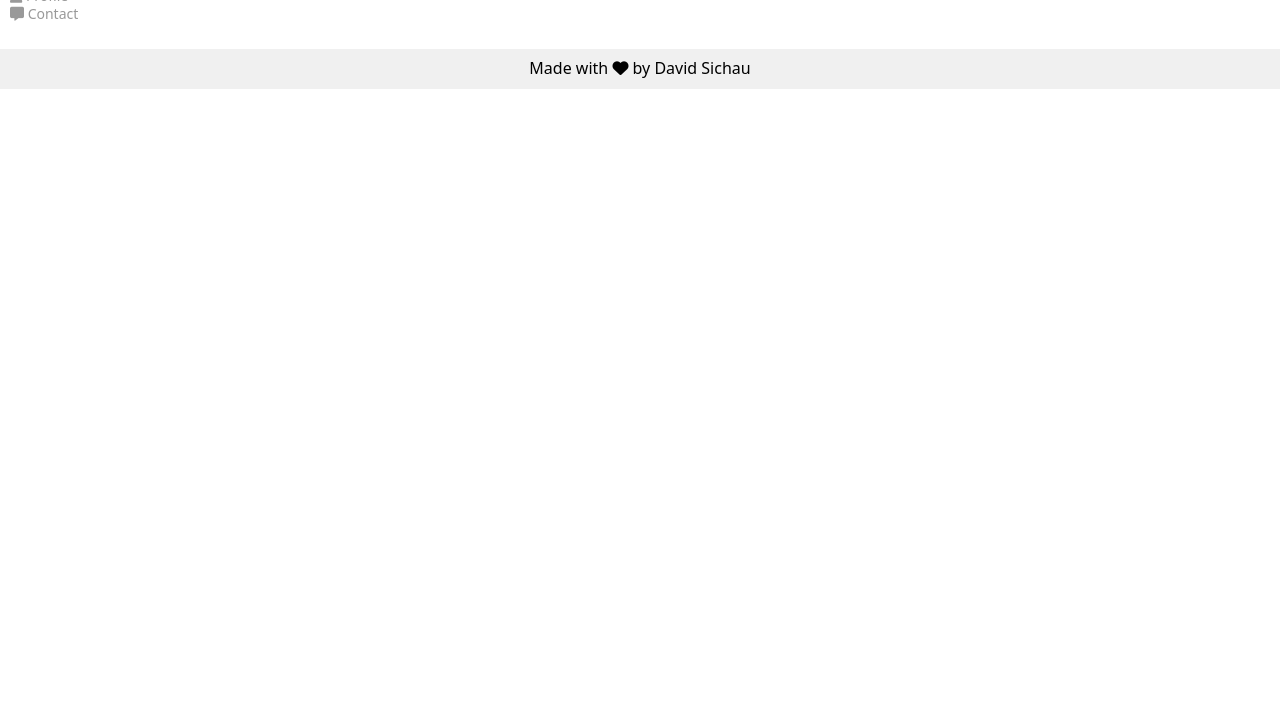
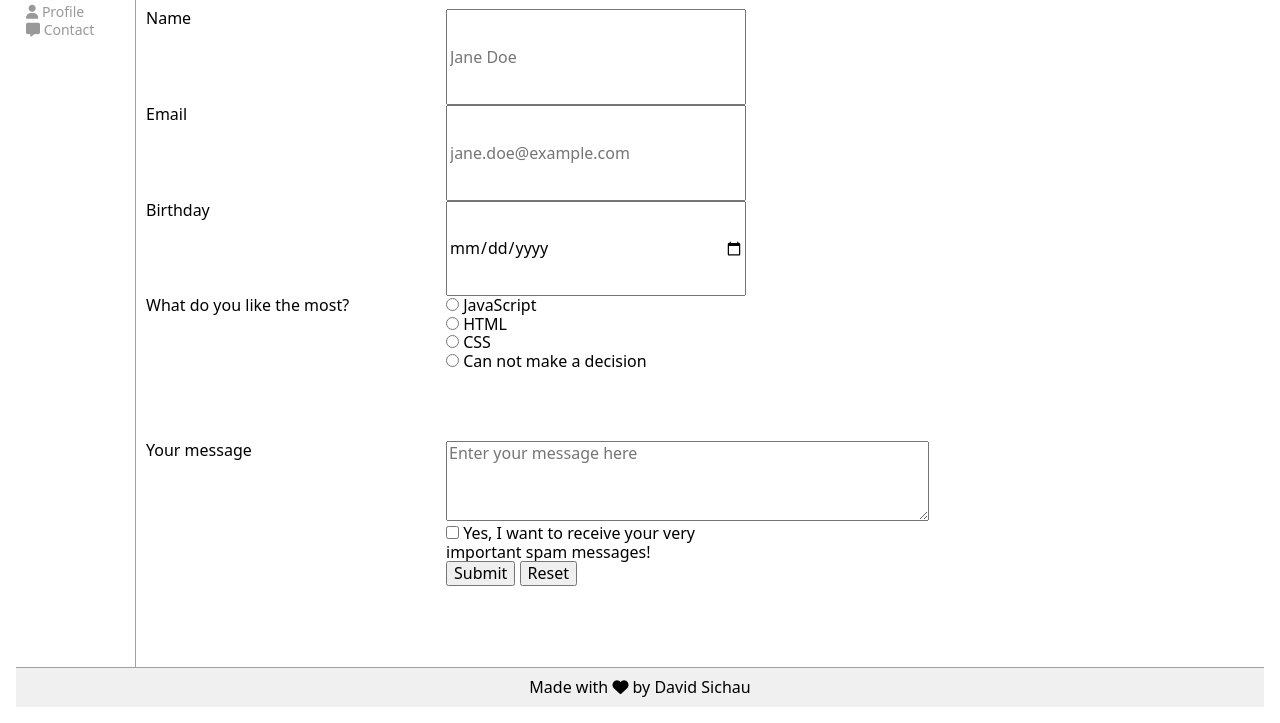
Before and after one commit to spherinder/web-engineering, a website built with Vite: page task_1_html_css-master/src/contact.html in a window 1280 px wide. Shown: the part 77-800 px from the top of the page. Built offline with nearby package versions, Linux system fonts and the light colour scheme.

Commit message:
assignment 1.3

```diff
--- a/task_1_html_css-master/src/contact.html
+++ b/task_1_html_css-master/src/contact.html
@@ -5,6 +5,7 @@
     <meta content="IE=edge" http-equiv="X-UA-Compatible" />
     <meta content="width=device-width, initial-scale=1.0" name="viewport" />
     <title>Document</title>
+    <link href="default.css" rel="stylesheet" />
     <link href="layout.css" rel="stylesheet" />
 
     <script src="./main.ts" type="module"></script>
@@ -40,7 +41,37 @@
     </section>
 
     <main>
-<!--      TODO add form here-->
+      <form>
+        <label for="name">Name</label>
+        <input type="text" id="name" name="name" placeholder="Jane Doe">
+        <label for="email">Email</label>
+        <input type="email" id="email" name="email" placeholder="jane.doe@example.com">
+        <label for="bday">Birthday</label>
+        <input type="date" id="bday" name="bday">
+
+        <label>What do you like the most?</label>
+        <div>
+          <input type="radio" id="js" name="fav_language" value="JS">
+            <label for="js">JavaScript</label><br>
+          <input type="radio" id="html" name="fav_language" value="HTML">
+            <label for="html">HTML</label><br>
+          <input type="radio" id="css" name="fav_language" value="CSS">
+            <label for="css">CSS</label><br>
+          <input type="radio" id="idk" name="fav_language" value="idk">
+            <label for="idk">Can not make a decision</label><br>
+        </div>
+
+        <label for="message">Your message</label>
+        <div>
+          <textarea id="message" name="message" rows="4" cols="50" placeholder="Enter your message here"></textarea><br>
+
+          <input type="checkbox" id="notif" name="notif" value="notif">
+          <label for="notif">Yes, I want to receive your very important spam messages!</label><br>
+
+          <input type="submit" id="subm" value="Submit">
+          <input type="reset" id="reset" value="Reset">
+        </div>
+      </form>
     </main>
 
     <footer>
--- a/task_1_html_css-master/src/layout.css
+++ b/task_1_html_css-master/src/layout.css
@@ -54,6 +54,10 @@ body > main {
   display: flex;
   flex-wrap: wrap;
   gap: 10px;
+  & > form {
+    display: grid;
+    grid-template-columns: 300px 300px;
+  }
 }
 
 body > footer {
```
